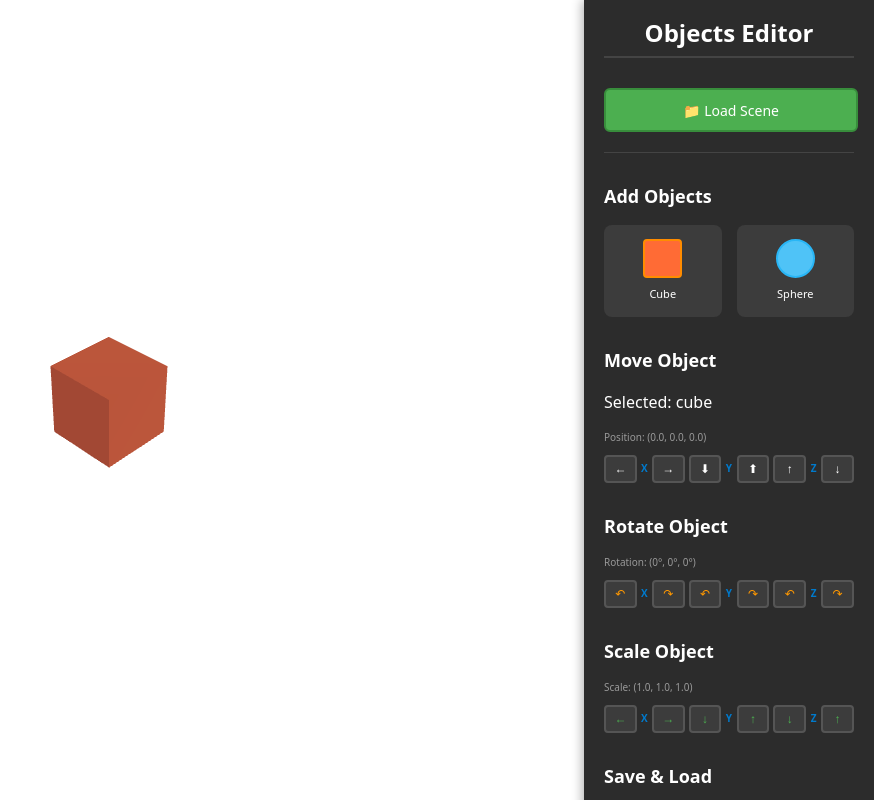
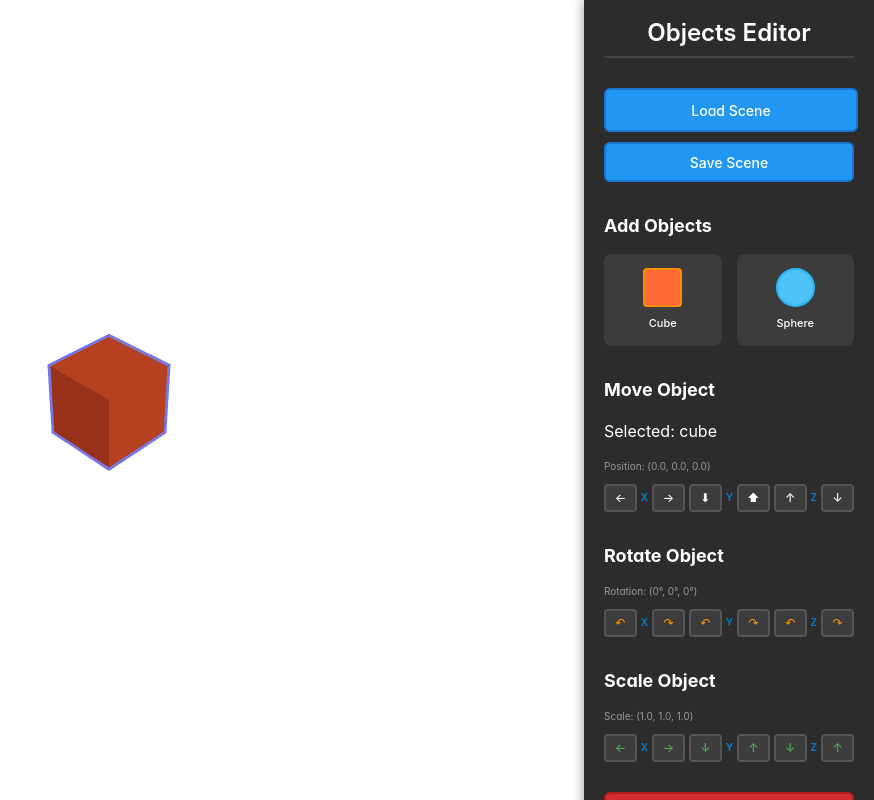
Before and after one commit to asheint/3d-scene-editor-lite, a React (Vite) app: page / in a window 1280 px wide. Both pictures are taken after a click on the element "Cube". Shown: the whole page, without its empty margins (406-1280 px from the left). Built offline with nearby package versions, Linux system fonts and the light colour scheme.

Commit message:
Added outline into the selected object and formatted css

```diff
--- a/src/App.css
+++ b/src/App.css
@@ -6,8 +6,6 @@
   overflow: hidden;
   display: flex;
 }
-
-/* Objects Editor */
 
 .objects-editor {
   position: fixed;
@@ -24,8 +22,7 @@
 }
 
 .objects-editor h1 {
-  margin-top: 0;
-  margin-bottom: 30px;
+  margin: 0 0 30px 0;
   font-size: 24px;
   color: #ffffff;
   text-align: center;
@@ -34,16 +31,62 @@
 }
 
 .objects-editor h2 {
-  margin-top: 0;
-  margin-bottom: 15px;
+  margin: 0 0 15px 0;
   font-size: 18px;
   color: #ffffff;
 }
 
-/* Add Objects Section */
+.add-objects-section,
+.move-object-section,
+.rotate-object-section,
+.scale-object-section,
+.save-load-section {
+  margin-bottom: 30px;
+}
 
-.add-objects-section {
+.load-scene-section {
   margin-bottom: 30px;
+  padding-bottom: 20px;
+  border-bottom: 1px solid #444;
+}
+
+.delete-controls {
+  text-align: center;
+  margin-bottom: 30px;
+}
+
+.delete-btn {
+  width: 100%;
+  height: 40px;
+  background-color: #d32f2f;
+  border: 2px solid #b71c1c;
+  border-radius: 6px;
+  color: white;
+  font-size: 14px;
+  font-weight: 500;
+  cursor: pointer;
+  transition: all 0.2s ease;
+  display: flex;
+  align-items: center;
+  justify-content: center;
+  gap: 8px;
+}
+
+.delete-btn:hover {
+  background-color: #b71c1c;
+  border-color: #a5001a;
+  transform: translateY(-1px);
+}
+
+.delete-btn:active {
+  transform: translateY(0);
+}
+
+.warning-text {
+  font-size: 10px;
+  color: #ffab91;
+  margin: 8px 0 0 0;
+  line-height: 1.2;
 }
 
 .shapes-row {
@@ -79,17 +122,18 @@
   width: 35px;
   height: 35px;
   margin-bottom: 8px;
+  border: 2px solid;
 }
 
 .cube-icon {
   background-color: #ff6b35;
-  border: 2px solid #ff8c00;
+  border-color: #ff8c00;
   border-radius: 4px;
 }
 
 .sphere-icon {
   background-color: #4fc3f7;
-  border: 2px solid #29b6f6;
+  border-color: #29b6f6;
   border-radius: 50%;
 }
 
@@ -99,29 +143,28 @@
   text-align: center;
 }
 
-/* Movement Controls */
-
-.movement-controls {
+.movement-controls,
+.rotation-controls,
+.scale-controls,
+.save-load-controls,
+.load-controls {
   display: flex;
   flex-direction: column;
   gap: 10px;
 }
 
-.movement-grid {
+.movement-grid,
+.rotation-grid,
+.scale-grid {
   display: grid;
   grid-template-columns: repeat(9, 1fr);
   gap: 4px;
   align-items: center;
 }
 
-.axis-label {
-  font-size: 10px;
-  color: #007acc;
-  font-weight: bold;
-  text-align: center;
-}
-
-.arrow-btn {
+.arrow-btn,
+.rotate-btn,
+.scale-btn {
   width: 28px;
   height: 28px;
   background-color: #3c3c3c;
@@ -136,141 +179,43 @@
   justify-content: center;
 }
 
-.arrow-btn:hover {
+.arrow-btn:hover,
+.rotate-btn:hover,
+.scale-btn:hover {
   background-color: #4c4c4c;
-  border-color: #007acc;
   transform: translateY(-1px);
 }
 
-.arrow-btn:active {
-  transform: translateY(0);
-}
-
-.position-info {
-  font-size: 10px;
-  color: #999;
-  margin-top: 5px;
-}
-
-.move-object-section {
-  margin-bottom: 30px;
-}
-
-/* Rotate Object Section */
-
-.rotate-object-section {
-  margin-bottom: 30px;
-}
-
-.rotation-info {
-  font-size: 10px;
-  color: #999;
-  margin-top: 5px;
-}
-
-.rotation-controls {
-  display: flex;
-  flex-direction: column;
-  gap: 10px;
-}
-
-.rotation-grid {
-  display: grid;
-  grid-template-columns: repeat(9, 1fr);
-  gap: 4px;
-  align-items: center;
-}
-
-.rotate-btn {
-  width: 28px;
-  height: 28px;
-  background-color: #3c3c3c;
-  border: 2px solid #555;
-  border-radius: 4px;
-  color: #ff9800;
-  font-size: 12px;
-  cursor: pointer;
-  transition: all 0.2s ease;
-  display: flex;
-  align-items: center;
-  justify-content: center;
-}
-
-.rotate-btn:hover {
-  background-color: #4c4c4c;
-  border-color: #ff9800;
-  transform: translateY(-1px);
-  color: #ffb74d;
-}
-
-.rotate-btn:active {
-  transform: translateY(0);
-}
-
-/* Scale Object Section */
-
-.scale-object-section {
-  margin-bottom: 30px;
-}
-
-.scale-info {
-  font-size: 10px;
-  color: #999;
-  margin-top: 5px;
-}
-
-.scale-controls {
-  display: flex;
-  flex-direction: column;
-  gap: 10px;
-}
-
-.scale-grid {
-  display: grid;
-  grid-template-columns: repeat(9, 1fr);
-  gap: 4px;
-  align-items: center;
-}
-
-.scale-btn {
-  width: 28px;
-  height: 28px;
-  background-color: #3c3c3c;
-  border: 2px solid #555;
-  border-radius: 4px;
-  color: #4caf50;
-  font-size: 12px;
-  cursor: pointer;
-  transition: all 0.2s ease;
-  display: flex;
-  align-items: center;
-  justify-content: center;
-}
-
-.scale-btn:hover {
-  background-color: #4c4c4c;
-  border-color: #4caf50;
-  transform: translateY(-1px);
-  color: #81c784;
-}
-
+.arrow-btn:active,
+.rotate-btn:active,
 .scale-btn:active {
   transform: translateY(0);
 }
 
-/* Save & Load Section */
-
-.save-load-section {
-  margin-bottom: 30px;
+.arrow-btn:hover {
+  border-color: #007acc;
 }
 
-.save-load-controls {
-  display: flex;
-  flex-direction: column;
-  gap: 10px;
+.rotate-btn {
+  color: #ff9800;
 }
 
-.save-btn {
+.rotate-btn:hover {
+  border-color: #ff9800;
+  color: #ffb74d;
+}
+
+.scale-btn {
+  color: #4caf50;
+}
+
+.scale-btn:hover {
+  border-color: #4caf50;
+  color: #81c784;
+}
+
+.save-btn,
+.load-btn {
   width: 100%;
   height: 40px;
   background-color: #2196f3;
@@ -287,53 +232,29 @@
   gap: 8px;
 }
 
-.save-btn:hover {
+.save-btn:hover,
+.load-btn:hover {
   background-color: #1976d2;
   border-color: #1565c0;
   transform: translateY(-1px);
 }
 
-.save-btn:active {
+.save-btn:active,
+.load-btn:active {
   transform: translateY(0);
 }
 
-/* Load Scene Section */
-
-.load-scene-section {
-  margin-bottom: 30px;
-  padding-bottom: 20px;
-  border-bottom: 1px solid #444;
+.axis-label {
+  font-size: 10px;
+  color: #007acc;
+  font-weight: bold;
+  text-align: center;
 }
 
-.load-controls {
-  display: flex;
-  flex-direction: column;
-  gap: 10px;
+.position-info,
+.rotation-info,
+.scale-info {
+  font-size: 10px;
+  color: #999;
+  margin-top: 5px;
 }
-
-.load-btn {
-  width: 100%;
-  height: 40px;
-  background-color: #4caf50;
-  border: 2px solid #388e3c;
-  border-radius: 6px;
-  color: white;
-  font-size: 14px;
-  font-weight: 500;
-  cursor: pointer;
-  transition: all 0.2s ease;
-  display: flex;
-  align-items: center;
-  justify-content: center;
-  gap: 8px;
-}
-
-.load-btn:hover {
-  background-color: #388e3c;
-  border-color: #2e7d32;
-  transform: translateY(-1px);
-}
-
-.load-btn:active {
-  transform: translateY(0);
-}
--- a/src/App.tsx
+++ b/src/App.tsx
@@ -240,6 +240,25 @@ function App() {
     reader.readAsText(file);
   };
 
+  const deleteSelectedObject = () => {
+    if (!selectedObjectId) {
+      console.log("No object selected to delete!");
+      return;
+    }
+
+    const objectToDelete = sceneObjects.find(
+      (obj) => obj.id === selectedObjectId
+    );
+
+    setSceneObjects((prev) =>
+      prev.filter((obj) => obj.id !== selectedObjectId)
+    );
+
+    setSelectedObjectId(null);
+
+    console.log(`Deleted object:`, objectToDelete);
+  };
+
   return (
     <div className="App">
       <SceneCanvas
@@ -250,11 +269,13 @@ function App() {
       <ObjectsEditor
         onAddObject={addObject}
         selectedObject={selectedObject}
+        allObjects={sceneObjects}
         onMoveObject={moveSelectedObject}
         onRotateObject={rotateSelectedObject}
         onScaleObject={scaleSelectedObject}
         onSaveScene={saveScene}
         onLoadScene={loadScene}
+        onDeleteObject={deleteSelectedObject}
       />
     </div>
   );
--- a/src/components/editor/ShapeEditor.tsx
+++ b/src/components/editor/ShapeEditor.tsx
@@ -2,7 +2,10 @@ import type { SceneObject } from "../../App";
 
 interface ObjectsEditorProps {
   onAddObject: (type: "cube" | "sphere") => void;
+
   selectedObject: SceneObject | undefined;
+
+  allObjects: SceneObject[];
 
   onMoveObject: (
     direction: "left" | "right" | "forward" | "backward" | "up" | "down"
@@ -21,16 +24,20 @@ interface ObjectsEditorProps {
   onSaveScene: () => void;
 
   onLoadScene: (event: React.ChangeEvent<HTMLInputElement>) => void;
+
+  onDeleteObject: () => void;
 }
 
 export default function ObjectsEditor({
   onAddObject,
   selectedObject,
+  allObjects,
   onMoveObject,
   onRotateObject,
   onScaleObject,
   onSaveScene,
   onLoadScene,
+  onDeleteObject,
 }: ObjectsEditorProps) {
   const handleAddCube = () => {
     onAddObject("cube");
@@ -48,10 +55,10 @@ export default function ObjectsEditor({
     <div className="objects-editor">
       <h1>Objects Editor</h1>
 
-      <div className="load-scene-section">
-        <div className="load-controls">
+      <div className="save-load-section">
+        <div className="save-load-controls">
           <label htmlFor="load-scene-input" className="load-btn">
-            📁 Load Scene
+            Load Scene
             <input
               id="load-scene-input"
               type="file"
@@ -60,6 +67,25 @@ export default function ObjectsEditor({
               style={{ display: "none" }}
             />
           </label>
+
+          <button
+            className={`save-btn ${allObjects.length === 0 ? "disabled" : ""}`}
+            onClick={() => {
+              if (allObjects.length === 0) {
+                alert("Cannot save an empty scene. Add some objects first!");
+                return;
+              }
+              onSaveScene();
+            }}
+            disabled={allObjects.length === 0}
+            title={
+              allObjects.length === 0
+                ? "Add objects to save scene"
+                : "Export scene as JSON file"
+            }
+          >
+            Save Scene
+          </button>
         </div>
       </div>
 
@@ -87,11 +113,10 @@ export default function ObjectsEditor({
         </div>
       </div>
 
+      {selectedObject ? (
+        <>
           <div className="move-object-section">
             <h2>Move Object</h2>
-
-        {selectedObject ? (
-          <>
             <div className="selected-info">
               <p>Selected: {selectedObject.type}</p>
               <p className="position-info">
@@ -152,17 +177,10 @@ export default function ObjectsEditor({
                 </button>
               </div>
             </div>
-          </>
-        ) : (
-          <p className="no-selection">Click on an object to select it</p>
-        )}
           </div>
 
           <div className="rotate-object-section">
             <h2>Rotate Object</h2>
-
-        {selectedObject ? (
-          <>
             <div className="selected-info">
               <p className="rotation-info">
                 Rotation: ({radiansToDegrees(selectedObject.rotation[0])}°,{" "}
@@ -222,17 +240,10 @@ export default function ObjectsEditor({
                 </button>
               </div>
             </div>
-          </>
-        ) : (
-          <p className="no-selection">Click on an object to select it</p>
-        )}
           </div>
 
           <div className="scale-object-section">
             <h2>Scale Object</h2>
-
-        {selectedObject ? (
-          <>
             <div className="selected-info">
               <p className="scale-info">
                 Scale: ({selectedObject.scale[0].toFixed(1)},{" "}
@@ -292,25 +303,32 @@ export default function ObjectsEditor({
                 </button>
               </div>
             </div>
-          </>
-        ) : (
-          <p className="no-selection">Click on an object to select it</p>
-        )}
           </div>
 
-      <div className="save-load-section">
-        <h2>Save & Load</h2>
-
-        <div className="save-load-controls">
+          <div className="delete-object-section">
+            <div className="delete-controls">
               <button
-            className="save-btn"
-            onClick={onSaveScene}
-            title="Export scene as JSON file"
+                className="delete-btn"
+                onClick={onDeleteObject}
+                title="Delete selected object"
               >
-            💾 Save Scene
+                Delete Object
               </button>
+              <div className="selected-info">
+                <p className="warning-text">⚠️ This action cannot be undone</p>
               </div>
             </div>
           </div>
+        </>
+      ) : (
+        <div className="no-selection-section">
+          <h2>Object Controls</h2>
+          <p className="no-selection">
+            Click on an object to select it and access move, rotate, scale, and
+            delete controls.
+          </p>
+        </div>
+      )}
+    </div>
   );
 }
--- a/src/index.css
+++ b/src/index.css
@@ -1,5 +1,8 @@
 :root {
-  font-family: system-ui, Avenir, Helvetica, Arial, sans-serif;
+  font-family: "Inter", "SF Pro Display", -apple-system, BlinkMacSystemFont,
+    "Segoe UI", "Roboto", "Oxygen", "Ubuntu", "Cantarell", "Fira Sans",
+    "Droid Sans", "Helvetica Neue", sans-serif;
+
   line-height: 1.5;
   font-weight: 400;
 
@@ -11,7 +14,10 @@
   text-rendering: optimizeLegibility;
   -webkit-font-smoothing: antialiased;
   -moz-osx-font-smoothing: grayscale;
+  font-feature-settings: "cv02", "cv03", "cv04", "cv11";
 }
+
+@import url("https://fonts.googleapis.com/css2?family=Inter:wght@300;400;500;600;700&display=swap");
 
 a {
   font-weight: 500;
@@ -33,6 +39,7 @@ body {
 h1 {
   font-size: 3.2em;
   line-height: 1.1;
+  font-weight: 600;
 }
 
 button {
```
Also changed, not shown: src/components/scene/SceneCanvas.tsx (+38 -2 lines). Lines whose indentation alone changed are shown as unchanged.
